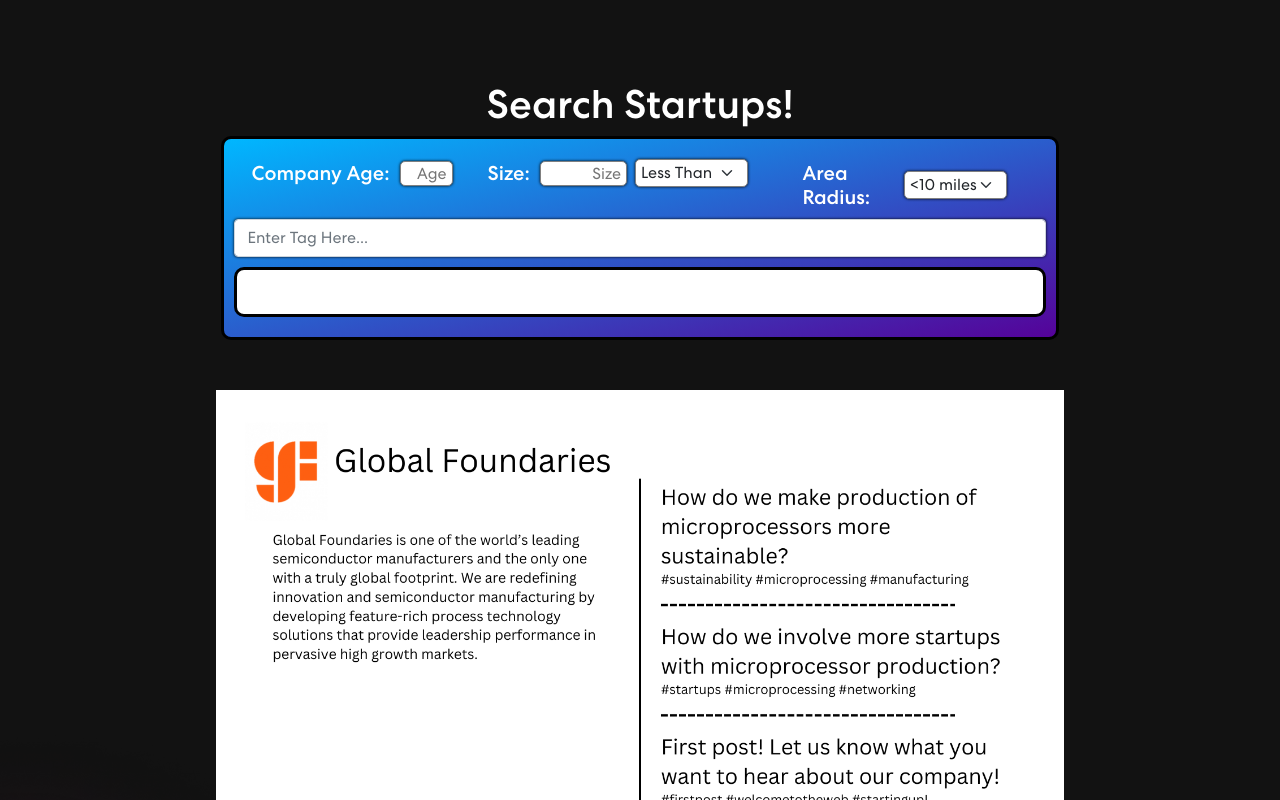
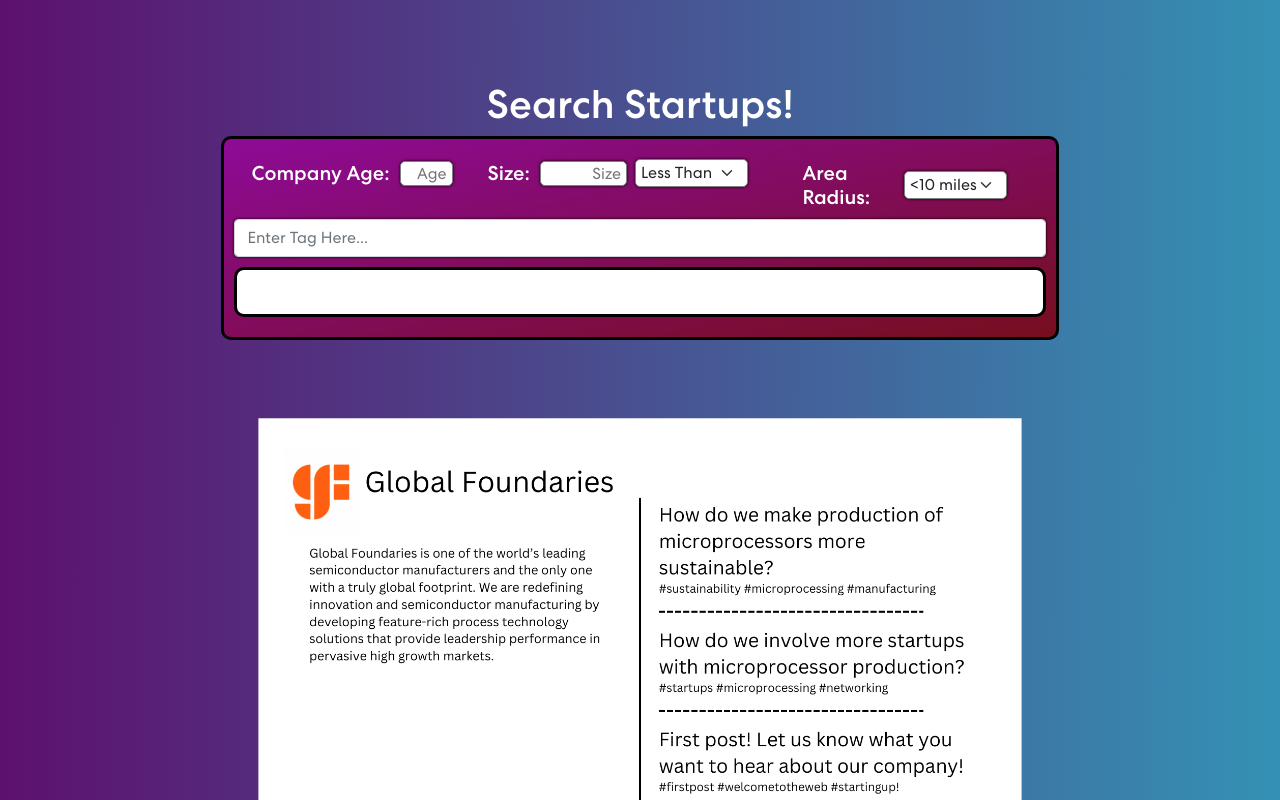
Before and after one commit to AmarMaksumic/RPIHacks, a React (Create React App) app in the folder half-way-up/: page /forumc in a window 1280 px wide. Shown: the part 180-980 px from the top of the page. Built offline with nearby package versions, Linux system fonts and the light colour scheme.

Commit message:
Update ForumC.css

```diff
--- a/half-way-up/src/components/CSS/ForumC.css
+++ b/half-way-up/src/components/CSS/ForumC.css
@@ -6,6 +6,9 @@
     background-size: cover;
     background-repeat: no-repeat;
     overflow-y: hidden;
+
+
+    background: linear-gradient(90.21deg, #5f0969 -5.91%, #2fa1bd 111.58%);
 }
 
 .forum-c .center-row {
@@ -26,7 +29,7 @@
 
 .layer-1 {
     border-radius: 10px;
-    background-image: linear-gradient(to bottom right, rgb(0, 183, 255), rgb(85, 2, 153));
+    background-image: linear-gradient(to bottom right, rgb(142, 10, 151), rgb(118, 14, 30));
     border: solid 3px black;
     width: 96%;
     padding: 20px 10px 20px 10px;
@@ -159,5 +162,5 @@
 
 .imas {
     margin: 50px auto 50px auto;
-    border-radius: 50px;
+    scale: 0.9;
 }
```
